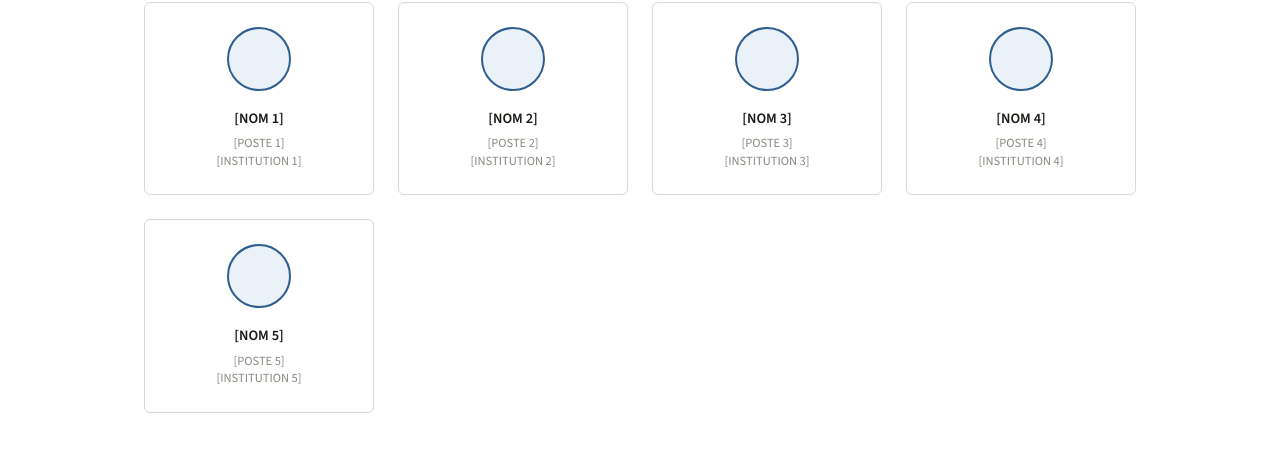
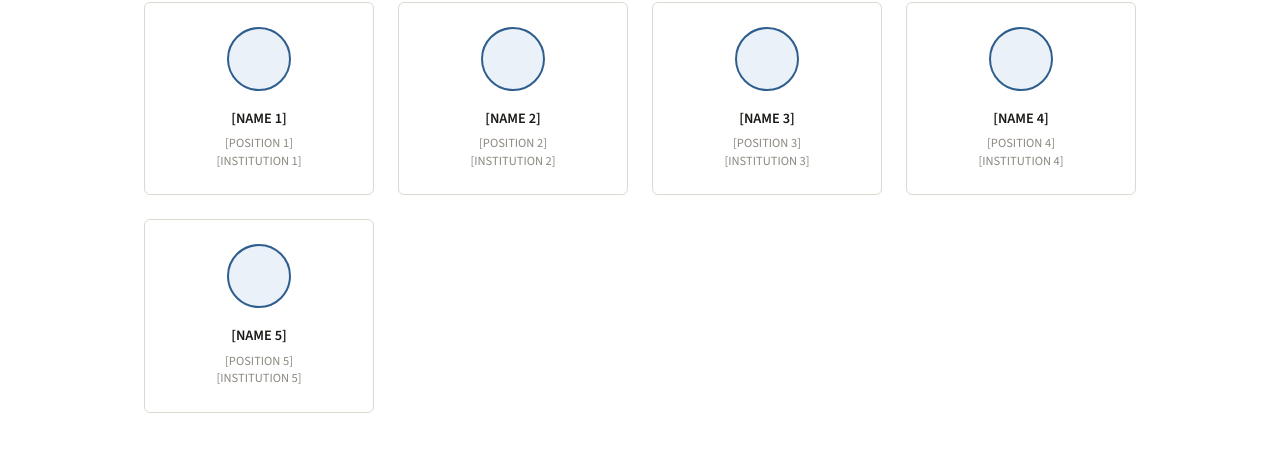
Before and after one commit to yvenn-amara/DECATTLON, a Jekyll site: the page built from index.md, in a window 1280 px wide and 900 px high, scrolled down 1345 px. Shown: the part 151-607 px from the top of the window. Built offline with Jekyll 4.4.1, drawn with Linux system fonts in a browser that asks for light colours; part of the change alters nothing that is shown.

Commit message:
Translate speaker information from French to English

```diff
--- a/_data/speakers.yml
+++ b/_data/speakers.yml
@@ -1,43 +1,43 @@
-# Intervenants du workshop
-# Champs disponibles :
-#   name        : Prénom Nom (obligatoire)
-#   affiliation : Institution / Entreprise
-#   title       : Poste ou titre
-#   photo       : chemin relatif vers assets/img/ (optionnel)
-#   bio         : Courte biographie (optionnel, 2-3 phrases)
-#   website     : URL personnelle ou page labo (optionnel)
+# Workshop speakers
+# Available fields:
+#   name        : First Last (required)
+#   affiliation : Institution / Company
+#   title       : Position or title
+#   photo       : relative path under assets/img/ (optional)
+#   bio         : Short biography (optional, 2-3 sentences)
+#   website     : Personal or lab page URL (optional)
 
-- name: "[NOM 1]"
+- name: "[NAME 1]"
   affiliation: "[INSTITUTION 1]"
-  title: "[POSTE 1]"
+  title: "[POSITION 1]"
   photo: ""
-  bio: "[Bio courte de l'intervenant·e 1. Deux à trois phrases présentant ses travaux de recherche et son expertise.]"
+  bio: "[Short bio of speaker 1. Two to three sentences presenting their research work and expertise.]"
   website: "https://[WEBSITE_1]"
 
-- name: "[NOM 2]"
+- name: "[NAME 2]"
   affiliation: "[INSTITUTION 2]"
-  title: "[POSTE 2]"
+  title: "[POSITION 2]"
   photo: ""
-  bio: "[Bio courte de l'intervenant·e 2.]"
+  bio: "[Short bio of speaker 2.]"
   website: ""
 
-- name: "[NOM 3]"
+- name: "[NAME 3]"
   affiliation: "[INSTITUTION 3]"
-  title: "[POSTE 3]"
+  title: "[POSITION 3]"
   photo: ""
-  bio: "[Bio courte de l'intervenant·e 3.]"
+  bio: "[Short bio of speaker 3.]"
   website: ""
 
-- name: "[NOM 4]"
+- name: "[NAME 4]"
   affiliation: "[INSTITUTION 4]"
-  title: "[POSTE 4]"
+  title: "[POSITION 4]"
   photo: ""
-  bio: "[Bio courte de l'intervenant·e 4.]"
+  bio: "[Short bio of speaker 4.]"
   website: ""
 
-- name: "[NOM 5]"
+- name: "[NAME 5]"
   affiliation: "[INSTITUTION 5]"
-  title: "[POSTE 5]"
+  title: "[POSITION 5]"
   photo: ""
-  bio: "[Bio courte de l'intervenant·e 5.]"
+  bio: "[Short bio of speaker 5.]"
   website: ""
```
